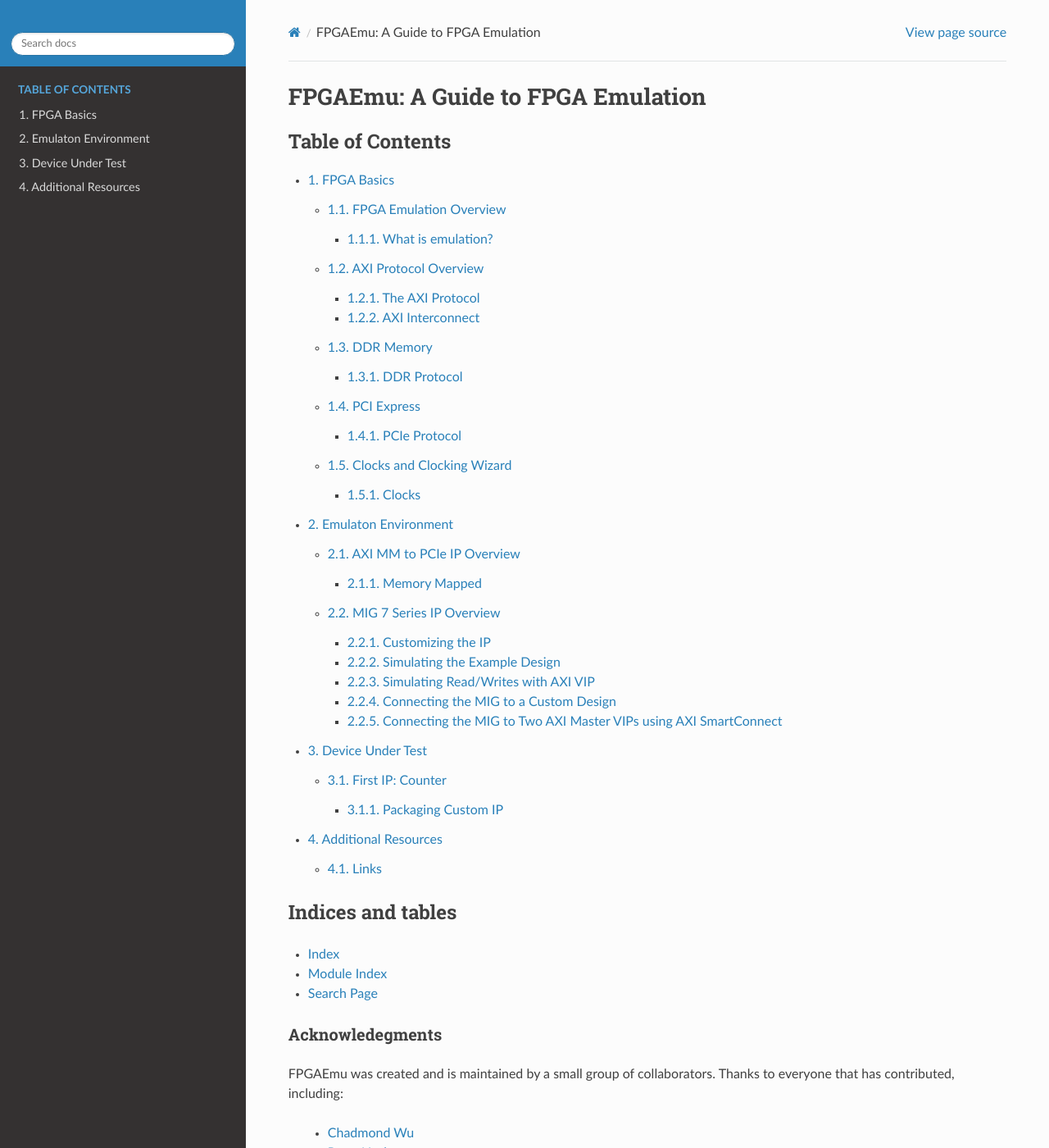
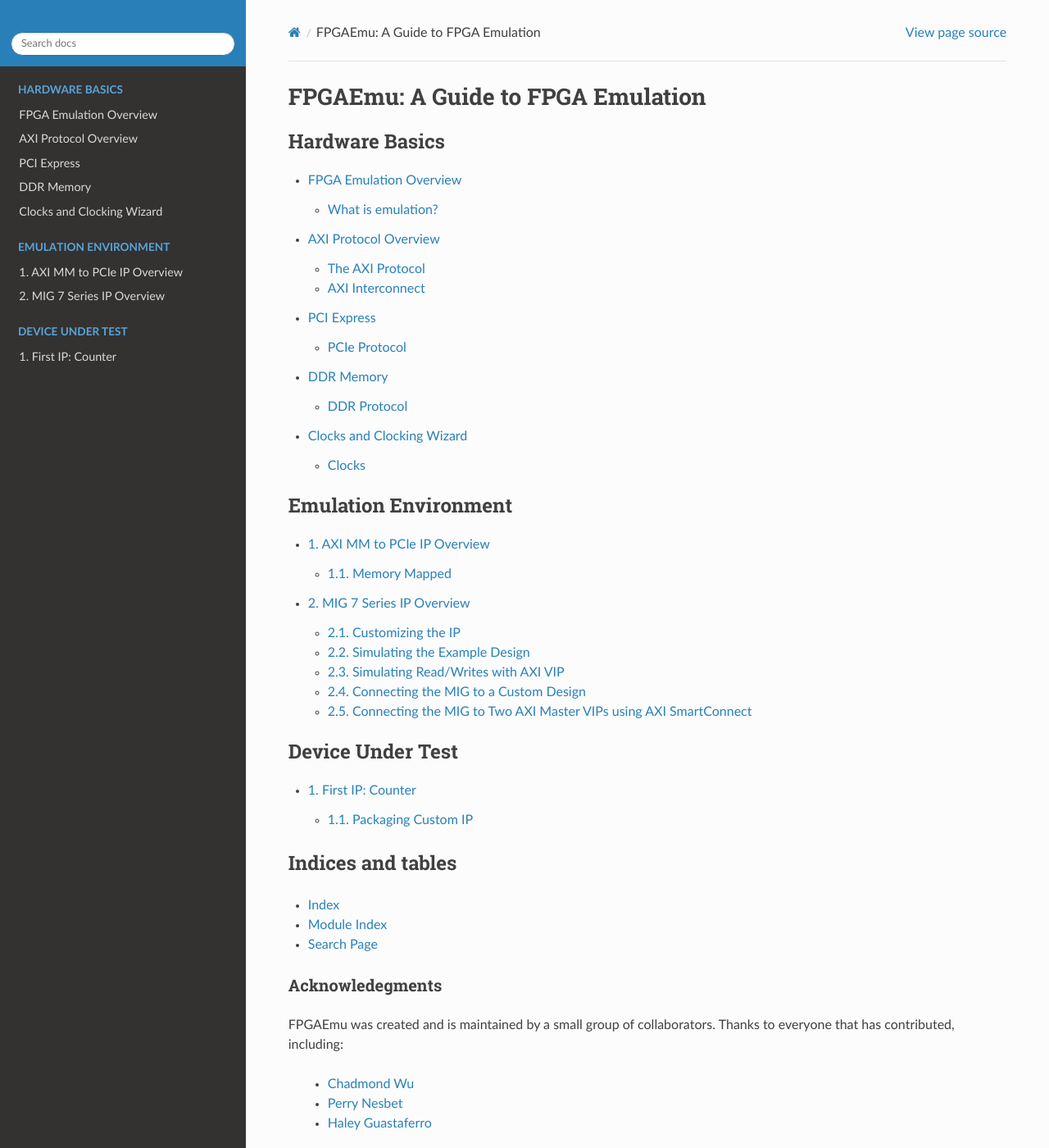
Before and after one commit to fpgaemu/fpgaemu, a Sphinx documentation site: the page built from docs/index.rst, in a window 1280 px wide and 1400 px high. Shown: the whole window at 82% size. Built offline with Sphinx 7.4.7 and the Read the Docs theme 2.0.0, drawn with Linux system fonts in a browser that asks for light colours; pages that are not in the unit, such as notebooks, are missing from menus.

Commit message:
Push out directory

```diff
--- a/docs/conf.py
+++ b/docs/conf.py
@@ -69,6 +69,6 @@ master_doc = 'index'
  # Add any extra paths that contain custom files (such as robots.txt or
 # .htaccess) here, relative to this directory. These files are copied
 # directly to the root of the documentation.
-html_extra_path = ["/_static/css"]
+html_extra_path = ["_static"]
 html_css_files = ["css/toggle.css"]
 html_js_files = ["js/toggle.js"]
--- a/docs/index.rst
+++ b/docs/index.rst
@@ -3,15 +3,29 @@ FPGAEmu: A Guide to FPGA Emulation
 ==================================
 
 .. toctree::
-   :maxdepth: 3
+   :maxdepth: 2
+   :caption: Hardware Basics
+
+   emulation
+   axi
+   pcie
+   ddr
+   clocks
+
+.. toctree::
+   :maxdepth: 2
    :numbered:
-   :caption: Table of Contents
+   :caption: Emulation Environment
 
-   FPGA-Basics/index
-   Emulation-Environment/index
-   DUT/index
-   resources
+   axi-pcie
+   mig
 
+.. toctree::
+   :maxdepth: 2
+   :numbered:
+   :caption: Device Under Test
+
+   counter
 
 Indices and tables
 ==================
@@ -30,10 +44,15 @@ to everyone that has contributed, including:
 
 Special thanks to our sponsors that made this all possible:
 
-|pic1| |pic2|
+|pic1| |blank| |pic2|
 
-.. |pic1| image:: /images/usd.png
-   :width: 45%
+.. |pic1| image:: /images/University_of_San_Diego_logo.svg
+   :width: 30%
+   :alt: University of San Diego
 
 .. |pic2| image:: /images/qualcomm.svg
    :width: 45%
+   :alt: Qualcomm
+
+.. |blank| image:: /images/blank.png
+   :width: 5%
```
Also changed, not shown: docs/DUT/index.rst (deleted, +0 -12 lines), docs/Emulation-Environment/index.rst (deleted, +0 -14 lines), docs/FPGA-Basics/Introduction/definitions.rst (deleted, +0 -8 lines), docs/FPGA-Basics/index.rst (deleted, +0 -14 lines), docs/axi-pcie.rst (renamed from docs/Emulation-Environment/axi-pcie.rst), docs/axi.rst (renamed from docs/FPGA-Basics/Hardware-Basics/axi.rst), docs/clocks.rst (renamed from docs/FPGA-Basics/Hardware-Basics/clocks.rst), docs/counter.rst (renamed from docs/DUT/counter.rst), docs/ddr.rst (renamed from docs/FPGA-Basics/Hardware-Basics/ddr.rst), docs/emulation.rst (renamed from docs/FPGA-Basics/Introduction/emulation.rst), docs/images/University_of_San_Diego_logo.svg (added), docs/images/blank.png (added), docs/images/usd.png (deleted), docs/mig.rst (renamed from docs/Emulation-Environment/mig.rst), 1 more files, 1 other file.
